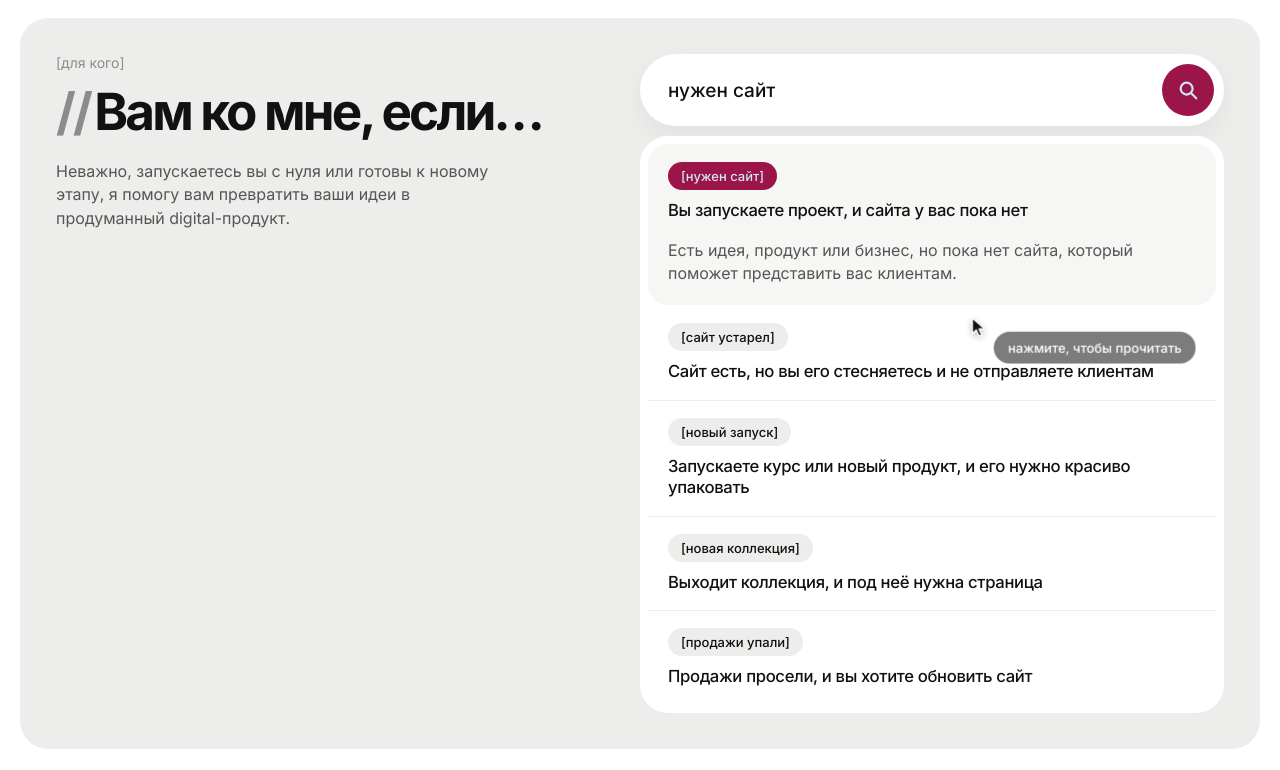
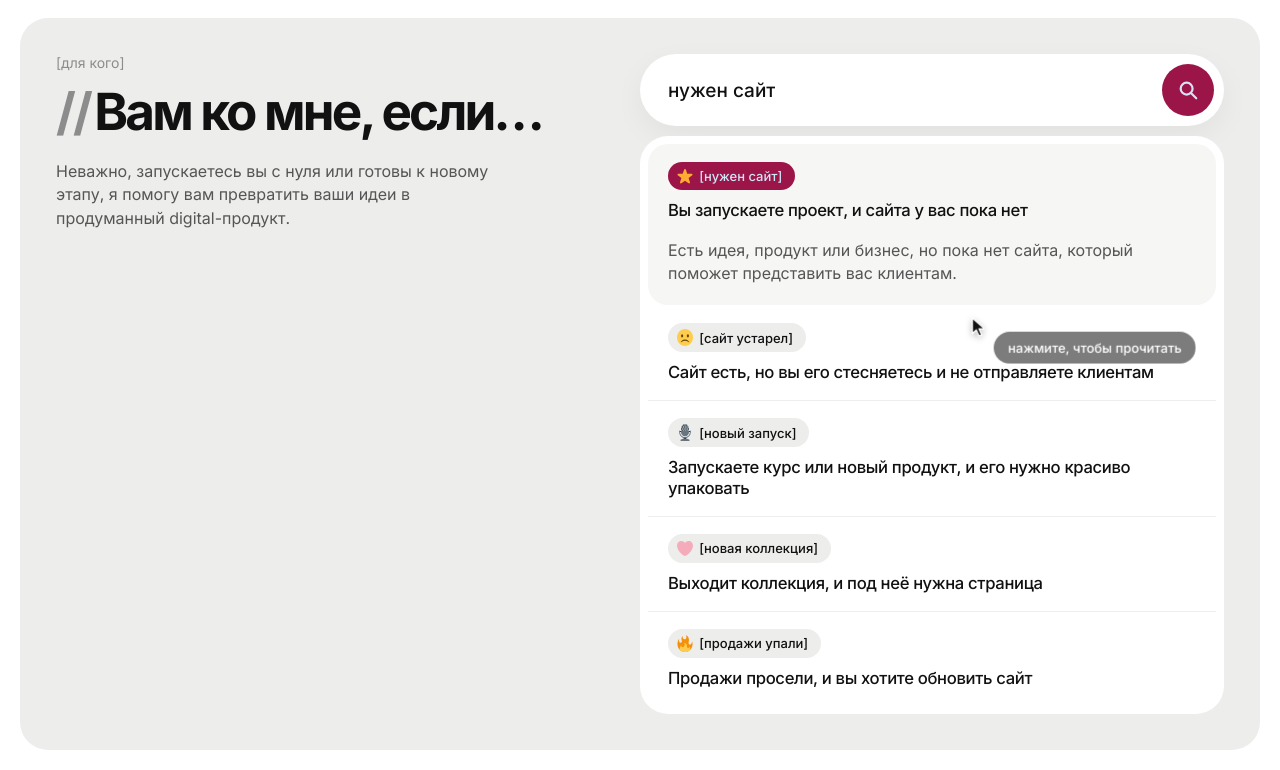
Before and after one commit to miladadang/portfpliomil, a plain HTML site: page index.html in a window 1280 px wide. Shown: the part 782-1552 px from the top of the page. Drawn offline with nearby package versions, Linux system fonts and the light colour scheme.

Commit message:
Экран 2: эмодзи в плашках (Twemoji, одинаково на iOS и Android)
Co-Authored-By: Claude Opus 5.5 <noreply@anthropic.com>

```diff
--- a/index.html
+++ b/index.html
@@ -93,7 +93,7 @@ a{color:inherit;text-decoration:none}
 .sg{border-radius:20px;cursor:default;transition:background .3s}
 .sg-row{display:flex;flex-direction:column;align-items:flex-start;gap:10px;padding:18px 20px}
 .sg h3{font-size:clamp(16px,1.3vw,19px);line-height:1.25;letter-spacing:-.02em;font-weight:500}
-.sg .tg{font-size:13px;font-weight:500;padding:6px 13px;border-radius:99px;background:var(--card);white-space:nowrap;transition:.3s}
+.sg .tg{display:inline-flex;align-items:center;gap:6px;font-size:13px;font-weight:500;padding:6px 13px 6px 9px;border-radius:99px;background:var(--card);white-space:nowrap;transition:.3s}
 .sg-body{display:grid;grid-template-rows:0fr;transition:grid-template-rows .45s cubic-bezier(.2,.7,.2,1)}
 .sg-body>div{overflow:hidden}
 .sg p{padding:0 20px 20px;font-size:16px;line-height:1.45;color:#555}
@@ -102,6 +102,7 @@ a{color:inherit;text-decoration:none}
 .sg.on .sg-row{box-shadow:none}
 .sg.on+.sg .sg-row{box-shadow:none}
 .sg.on .tg{background:var(--berry);color:var(--blue)}
+.emo{width:1.25em;height:1.25em;display:block}
 .sg.on .sg-body{grid-template-rows:1fr}
 /* подсказка «наведите» с курсором как в macOS */
 .tip{position:absolute;z-index:2;right:28px;top:262px;display:flex;align-items:flex-start;gap:4px;pointer-events:none;transition:opacity .4s;animation:float 2.6s ease-in-out infinite}
@@ -218,25 +219,25 @@ body.open{overflow:hidden}
     <div class="finder">
       <div class="search" role="search"><span class="q" id="q">нужен сайт</span><span class="caret blink" id="qcaret"></span><i><svg viewBox="0 0 24 24" fill="none" stroke="var(--blue)" stroke-width="2.4" stroke-linecap="round"><circle cx="10.5" cy="10.5" r="6.5"/><path d="M15.5 15.5 21 21"/></svg></i></div>
       <div class="tip" id="tip"><svg viewBox="0 0 24 24"><path d="M5 2.5v17.2l4.3-4.2 2.9 6.6 2.9-1.3-2.9-6.5h6.1z" fill="#111" stroke="#fff" stroke-width="1.4" stroke-linejoin="round"/></svg><span id="tipText">наведите, чтобы прочитать</span></div>
-      <ul class="sugg" id="sugg">
+      <!-- эмодзи: Twemoji (CC-BY 4.0, github.com/jdecked/twemoji) --><ul class="sugg" id="sugg">
         <li class="sg on" data-q="нужен сайт">
-          <div class="sg-row"><span class="tg">[нужен сайт]</span><h3>Вы запускаете проект, и сайта у вас пока нет</h3></div>
+          <div class="sg-row"><span class="tg"><img class="emo" src="img/emoji/2b50.svg" alt="">[нужен сайт]</span><h3>Вы запускаете проект, и сайта у вас пока нет</h3></div>
           <div class="sg-body"><div><p>Есть идея, продукт или бизнес, но пока нет сайта, который поможет представить вас клиентам.</p></div></div>
         </li>
         <li class="sg" data-q="сайт устарел">
-          <div class="sg-row"><span class="tg">[сайт устарел]</span><h3>Сайт есть, но вы его стесняетесь и не отправляете клиентам</h3></div>
+          <div class="sg-row"><span class="tg"><img class="emo" src="img/emoji/2639.svg" alt="">[сайт устарел]</span><h3>Сайт есть, но вы его стесняетесь и не отправляете клиентам</h3></div>
           <div class="sg-body"><div><p>Выросли, изменились, стали работать с другими клиентами, а сайт остался в прошлом. Пора обновить визуал и подачу!</p></div></div>
         </li>
         <li class="sg" data-q="новый запуск">
-          <div class="sg-row"><span class="tg">[новый запуск]</span><h3>Запускаете курс или новый продукт, и его нужно красиво упаковать</h3></div>
+          <div class="sg-row"><span class="tg"><img class="emo" src="img/emoji/1f399.svg" alt="">[новый запуск]</span><h3>Запускаете курс или новый продукт, и его нужно красиво упаковать</h3></div>
           <div class="sg-body"><div><p>Создаёте курс, программу или услугу и хотите упаковать их в понятный, привлекательный сайт, который поможет презентовать предложение.</p></div></div>
         </li>
         <li class="sg" data-q="новая коллекция">
-          <div class="sg-row"><span class="tg">[новая коллекция]</span><h3>Выходит коллекция, и под неё нужна страница</h3></div>
+          <div class="sg-row"><span class="tg"><img class="emo" src="img/emoji/1fa77.svg" alt="">[новая коллекция]</span><h3>Выходит коллекция, и под неё нужна страница</h3></div>
           <div class="sg-body"><div><p>Запускаете линейку одежды, аксессуаров или другого продукта и хотите представить её через стильную страницу с характером бренда.</p></div></div>
         </li>
         <li class="sg" data-q="продажи упали">
-          <div class="sg-row"><span class="tg">[продажи упали]</span><h3>Продажи просели, и вы хотите обновить сайт</h3></div>
+          <div class="sg-row"><span class="tg"><img class="emo" src="img/emoji/1f525.svg" alt="">[продажи упали]</span><h3>Продажи просели, и вы хотите обновить сайт</h3></div>
           <div class="sg-body"><div><p>Текущий сайт не справляется с задачами бизнеса, предложение потерялось среди конкурентов или конверсия вас не устраивает. Нужно пересмотреть структуру, подачу и визуал.</p></div></div>
         </li>
       </ul>
```
Also changed, not shown: img/emoji/1f399.svg (added), img/emoji/1f525.svg (added), img/emoji/1fa77.svg (added), img/emoji/2639.svg (added), img/emoji/2b50.svg (added).
